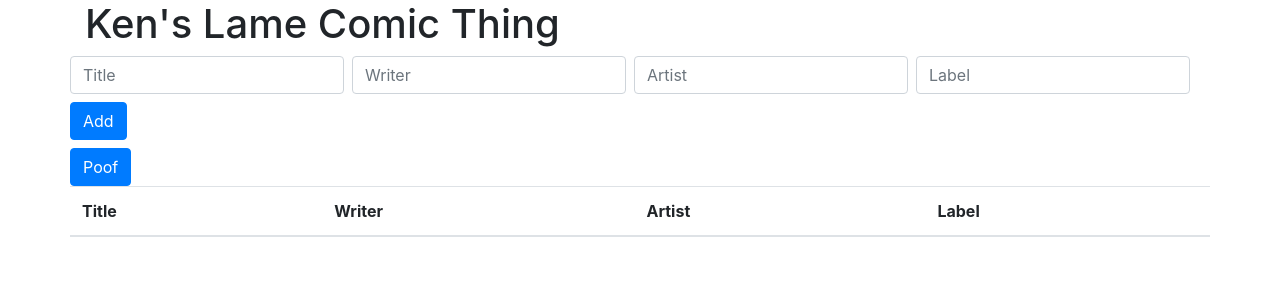
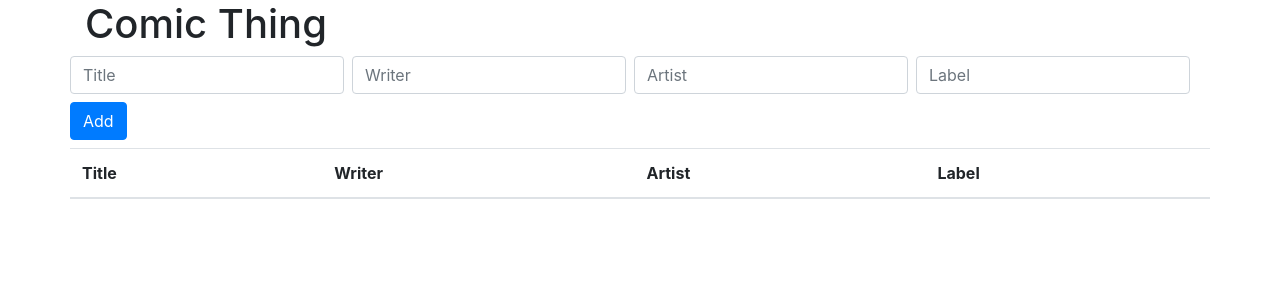
Before and after one commit to kendo1234/mongodbcomics, a Flask app: page / in a window 1280 px wide. Shown: the top 300 px of the page. Run offline with Flask 2, Linux system fonts and the light colour scheme; data that the repository does not hold is empty; some libraries are stand-ins or nearby versions.

Commit message:
changed name (dammit andy) of main page, added onLoad and removed poof button

```diff
--- a/templates/homepage.html
+++ b/templates/homepage.html
@@ -9,7 +9,7 @@
   </head>
   <body>
     <div class="container">
-      <h1>Ken's Lame Comic Thing</h1>
+      <h1>Comic Thing</h1>
       <div class="row">
         <form class="form-inline">
           <div class="form-group mb-2 mr-sm-2">
@@ -34,7 +34,6 @@
         </form>
       </div>
       <div class="row">
-        <button type="button" class="btn btn-primary" onclick="stockShelf()">Poof</button>
         <table class="table" id="bookShelf">
           <thead>
             <tr>
@@ -69,7 +68,7 @@
           });
       }
 
-      function stockShelf() {
+      window.onload = function stockShelf() {
         $.getJSON( "books", function( data ) {
           var books = [];
           console.log(data)
```
